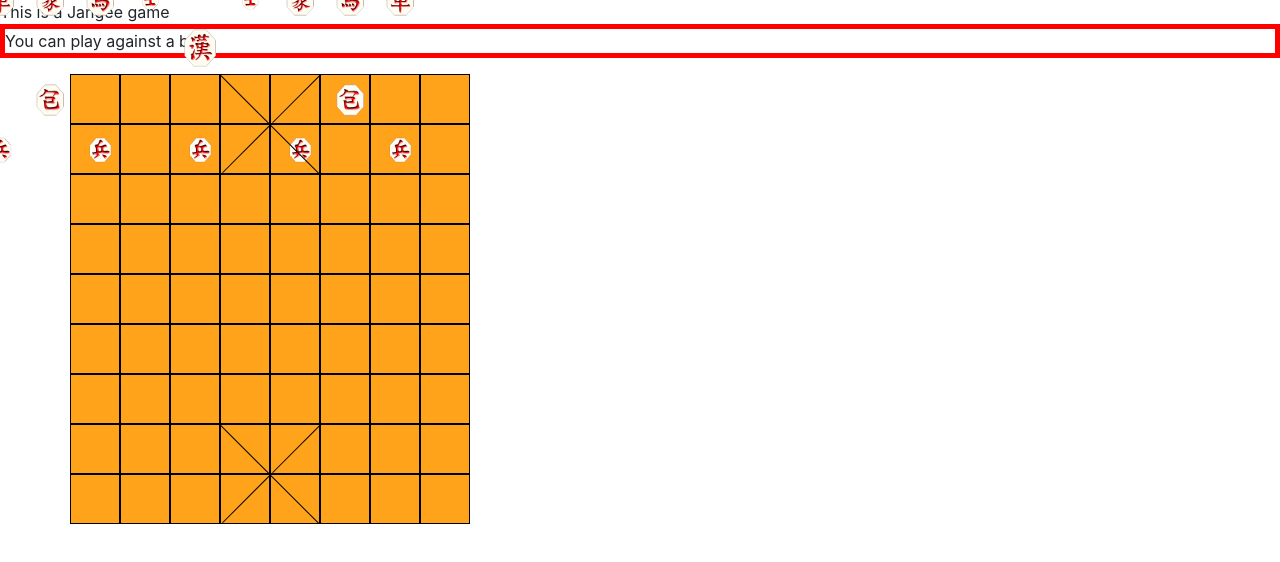
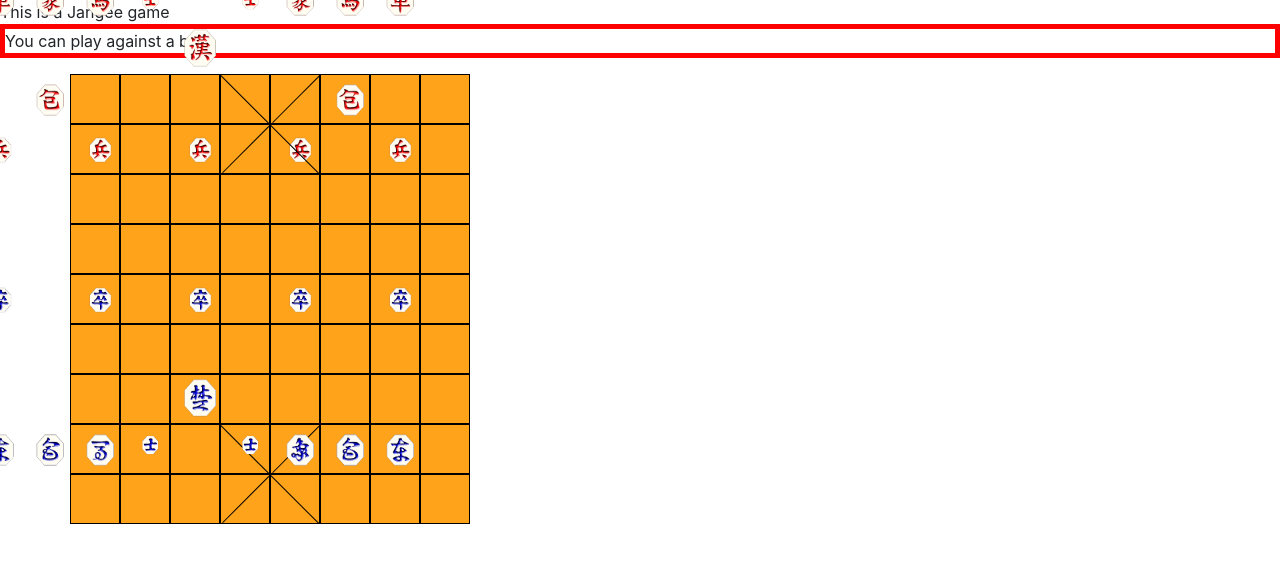
Before and after one commit to slee7268/jangee, a website: page index.html in a window 1280 px wide. Drawn offline with nearby package versions, Linux system fonts and the light colour scheme.

Commit message:
got pieces onto board

```diff
--- a/css/styles.css
+++ b/css/styles.css
@@ -158,6 +158,137 @@ position: absolute;
 	width: 40px;
 }
 
+#greenGuardLeft{
+	position: absolute;
+	top: 430px;
+	left: 135px;
+	height: 30px;
+	width: 30px;
+
+}
+
+#greenGuardRight{
+	position: absolute;
+	top: 430px;
+	left: 235px;
+	height: 30px;
+	width: 30px;
+
+}
+
+#greenKing{
+	position: absolute;
+	top: 378px;
+	left: 180px;
+	height: 40px;
+	width: 40px;
+
+}
+#greenHorseLeft{
+	position: absolute;
+	top: 430px;
+	left: 80px;
+	height: 40px;
+	width: 40px;
+
+}
+
+#greenHorseRight{
+	position: absolute;
+	top: 430px;
+	left: 330px;
+	height: 40px;
+	width: 40px;
+}
+
+#greenChariotLeft{
+	position: absolute;
+	top: 430px;
+	left: -20px;
+	height: 40px;
+	width: 40px;
+}
+#greenChariotRight{
+	position: absolute;
+	top: 430px;
+	left: 380px;
+	height: 40px;
+	width: 40px;
+}
+
+#greenElephantLeft{
+	position: absolute;
+	top: 430px;
+	left: 30px;
+	height: 40px;
+	width: 40px;
+}
+
+#greenElephantRight{
+	position: absolute;
+	top: 430px;
+	left: 280px;
+	height: 40px;
+	width: 40px;
+}
+
+#greenCannonLeft{
+	position: absolute;
+	top: 430px;
+	left: 30px;
+	height: 40px;
+	width: 40px;
+}
+
+#greenCannonRight{
+	position: absolute;
+	top: 430px;
+	left: 330px;
+	height: 40px;
+	width: 40px;
+}
+
+#greenPawn1{
+	position: absolute;
+	top: 280px;
+	left: -20px;
+	height: 40px;
+	width: 40px;
+}
+
+#greenPawn2{
+	position: absolute;
+	top: 280px;
+	left: 80px;
+	height: 40px;
+	width: 40px;
+}
+
+#greenPawn3{
+position: absolute;
+	top: 280px;
+	left: 180px;
+	height: 40px;
+	width: 40px;
+}
+
+#greenPawn4{
+position: absolute;
+	top: 280px;
+	left: 280px;
+	height: 40px;
+	width: 40px;
+}
+
+#greenPawn5{
+	position: absolute;
+	top: 280px;
+	left: 380px;
+	height: 40px;
+	width: 40px;
+}
+
+
 p {
 	border: 5px solid red;
 180
--- a/index.html
+++ b/index.html
@@ -260,7 +260,22 @@
 		            </div>
 		        </div>
 		        <div class=" square">
-
+		        	<img id="greenGuardRight" src = "images/Green_Sa.png" alt="King's Guard">
+		            <img id="greenGuardLeft" src = "images/Green_Sa.png" alt="King's Guard">
+		            <img id="greenKing" src ="images/Green_King.png" alt="King">
+		            <img id="greenHorseLeft" src="images/Green_Ma.png" alt="King's Horse">
+		            <img id="greenHorseRight" src="images/Green_Ma.png" alt="King's Horse">
+		            <img id="greenChariotLeft" src="images/Green_Cha.png" alt="Rook">
+		            <img id="greenChariotRight" src="images/Green_Cha.png" alt="Rook">
+		            <img id="greenElephantLeft" src="images/Green_Sang.png" alt="Elephant">
+		            <img id="greenElephantRight" src="images/Green_Sang.png" alt="Elephant">
+		            <img id="greenCannonLeft" src="images/Green_Po.png" alt="Cannon">
+		            <img id="greenCannonRight" src="images/Green_Po.png" alt="Cannon">
+		            <img id="greenPawn1" src="images/Green_Zol.png" alt="Pawn">
+		            <img id="greenPawn2" src="images/Green_Zol.png" alt="Pawn">
+		            <img id="greenPawn3" src="images/Green_Zol.png" alt="Pawn">
+		            <img id="greenPawn4" src="images/Green_Zol.png" alt="Pawn">
+		            <img id="greenPawn5" src="images/Green_Zol.png" alt="Pawn">
 		        </div>
 		        <div class=" square">
 
```
Also changed, not shown: 2 other files.
